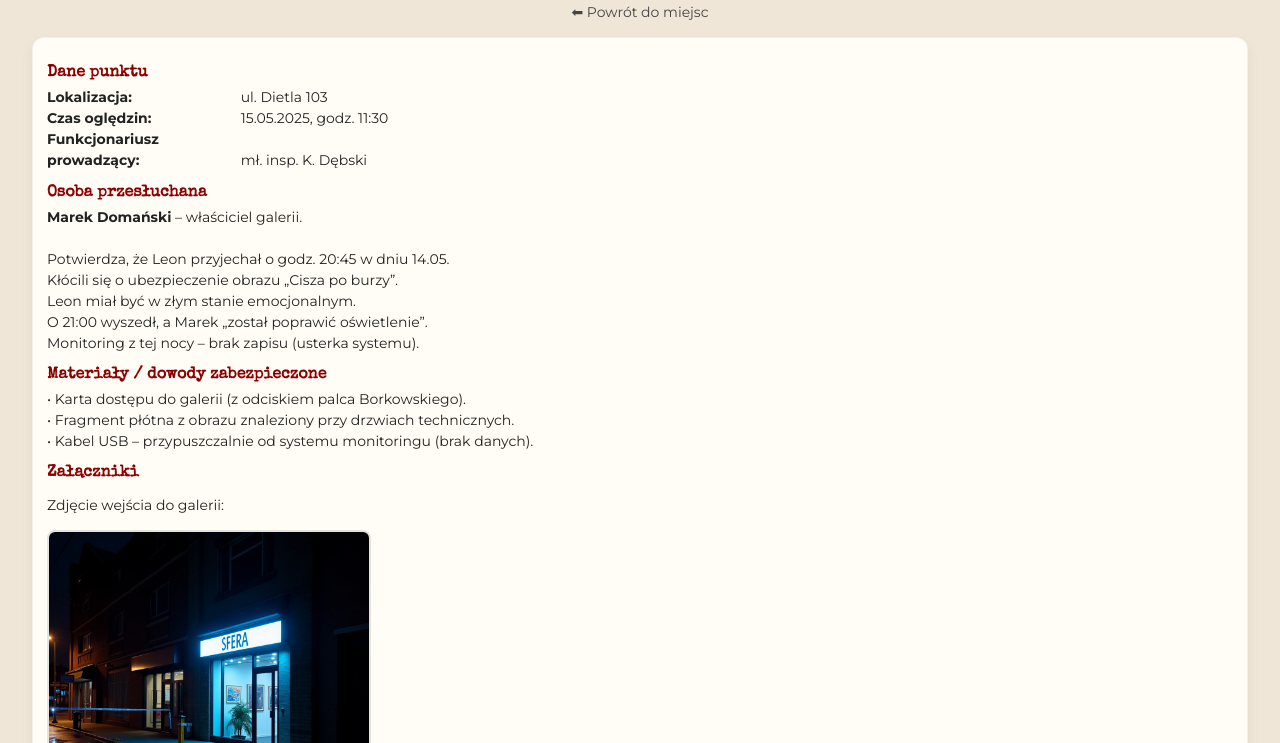
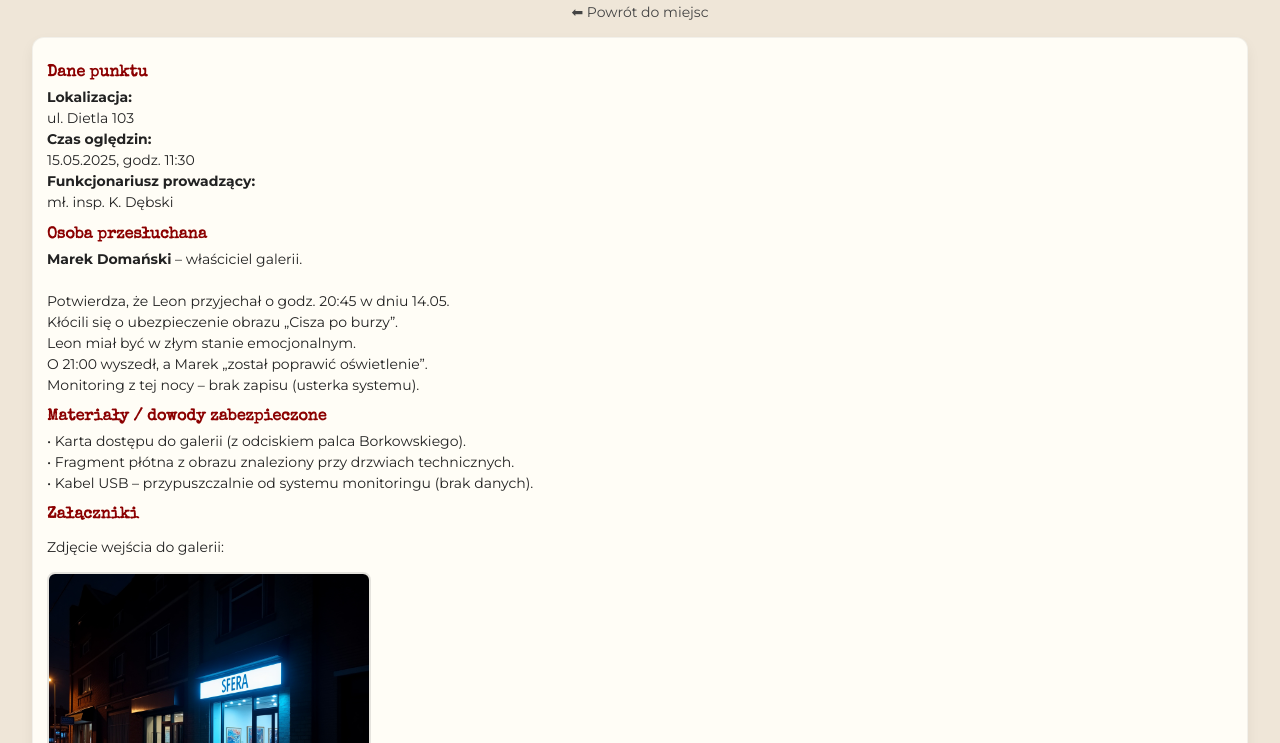
Before and after one commit to gabrielkorzeniowski/detektywi, a plain HTML site: page pkt2.html in a window 1280 px wide. Shown: the part 57-800 px from the top of the page. Drawn offline with nearby package versions, Linux system fonts and the light colour scheme.

Commit message:
pkt2.html aktualisieren

```diff
--- a/pkt2.html
+++ b/pkt2.html
@@ -90,9 +90,9 @@
   <section class="record">
     <h2>Dane punktu</h2>
     <div class="meta">
-      <strong>Lokalizacja:</strong> ul. Dietla 103<br>
-      <strong>Czas oględzin:</strong> 15.05.2025, godz. 11:30<br>
-      <strong>Funkcjonariusz prowadzący:</strong> mł. insp. K. Dębski
+      <b>Lokalizacja:</b><br> ul. Dietla 103<br>
+      <b>Czas oględzin:</b><br> 15.05.2025, godz. 11:30<br>
+      <b>Funkcjonariusz prowadzący:</b><br> mł. insp. K. Dębski
     </div>
 
     <h2>Osoba przesłuchana</h2>
```
